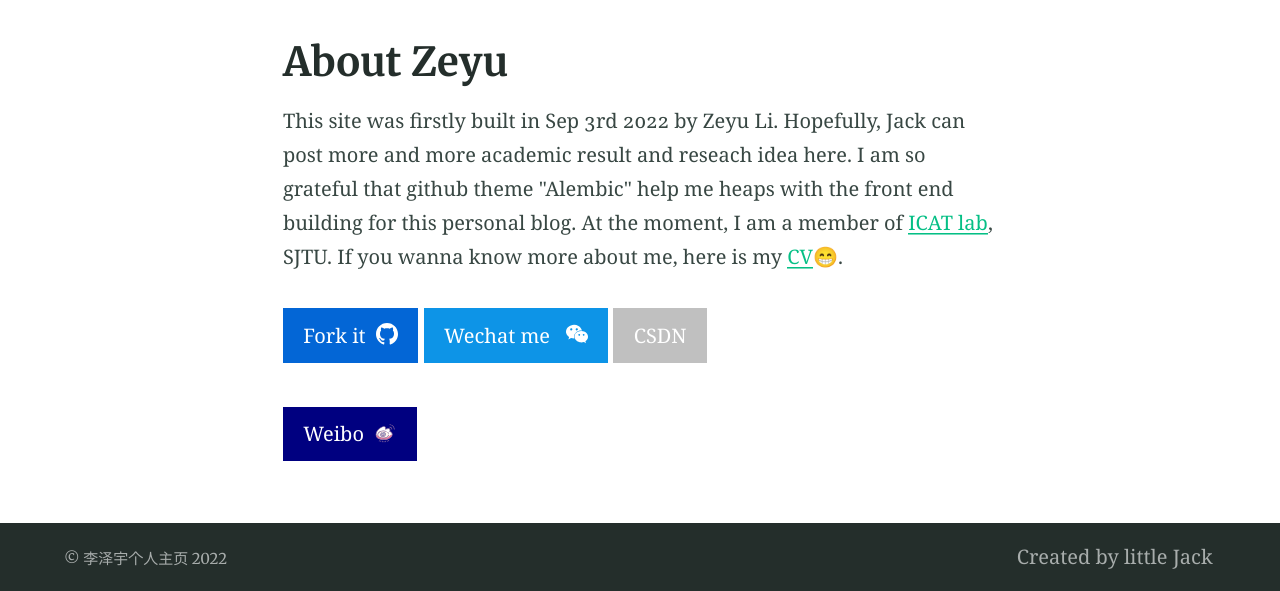
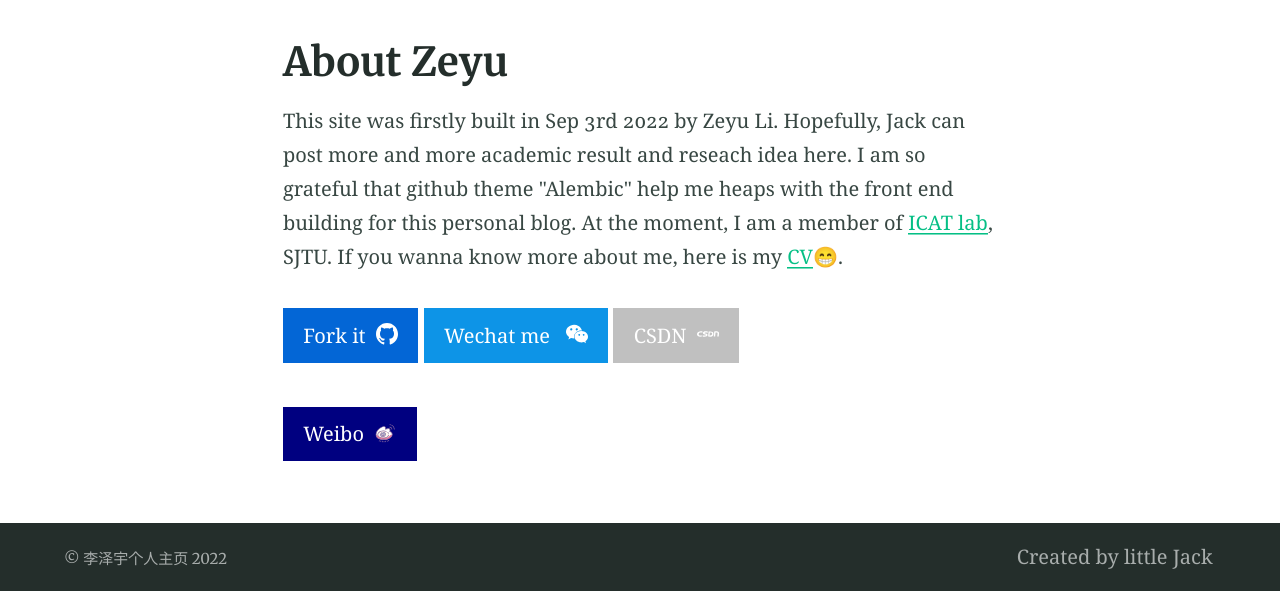
Before and after one commit to lizeyujack/lizeyujack.github.io, a Jekyll site: the page built from index.md, in a window 1280 px wide. Shown: the part 424-1015 px from the top of the page. Built offline with Jekyll 4.4.1, drawn with Linux system fonts in a browser that asks for light colours.

Commit message:
Update index.md

```diff
--- a/index.md
+++ b/index.md
@@ -10,5 +10,5 @@ excerpt: "This site was firstly built in Sep 3rd 2022 by Zeyu Li. Hopefully, Jac
 
 This site was firstly built in Sep 3rd 2022 by Zeyu Li. Hopefully, Jack can post more and more academic result and reseach idea here. I am so grateful that github theme \"Alembic\" help me heaps with the front end building for this personal blog. At the moment, I am a member of [ICAT lab](https://sjtu-icat.github.io/), SJTU. If you wanna know more about me, here is my <a href="https://lizeyujack.github.io/李泽宇简历.pdf">CV</a>😁.
 
-{% include button.html text="Fork it" icon="github" link="https://github.com/lizeyujack/" color="#0366d6" %}  {% include button.html text="Wechat me "  icon="wechat" link="/pic/"  color="#0d94e7" %} {% include button.html text="CSDN" link="https://blog.csdn.net/qq_44881486?spm=1011.2415.3001.5343" color="#C0C0C0" %}
+{% include button.html text="Fork it" icon="github" link="https://github.com/lizeyujack/" color="#0366d6" %}  {% include button.html text="Wechat me "  icon="wechat" link="/pic/"  color="#0d94e7" %} {% include button.html text="CSDN" icon="csdn" link="https://blog.csdn.net/qq_44881486?spm=1011.2415.3001.5343" color="#C0C0C0" %}
 {% include button.html text="Weibo" icon="weibo" link="https://weibo.com/u/7363974260"  color="#000080" %}
```
